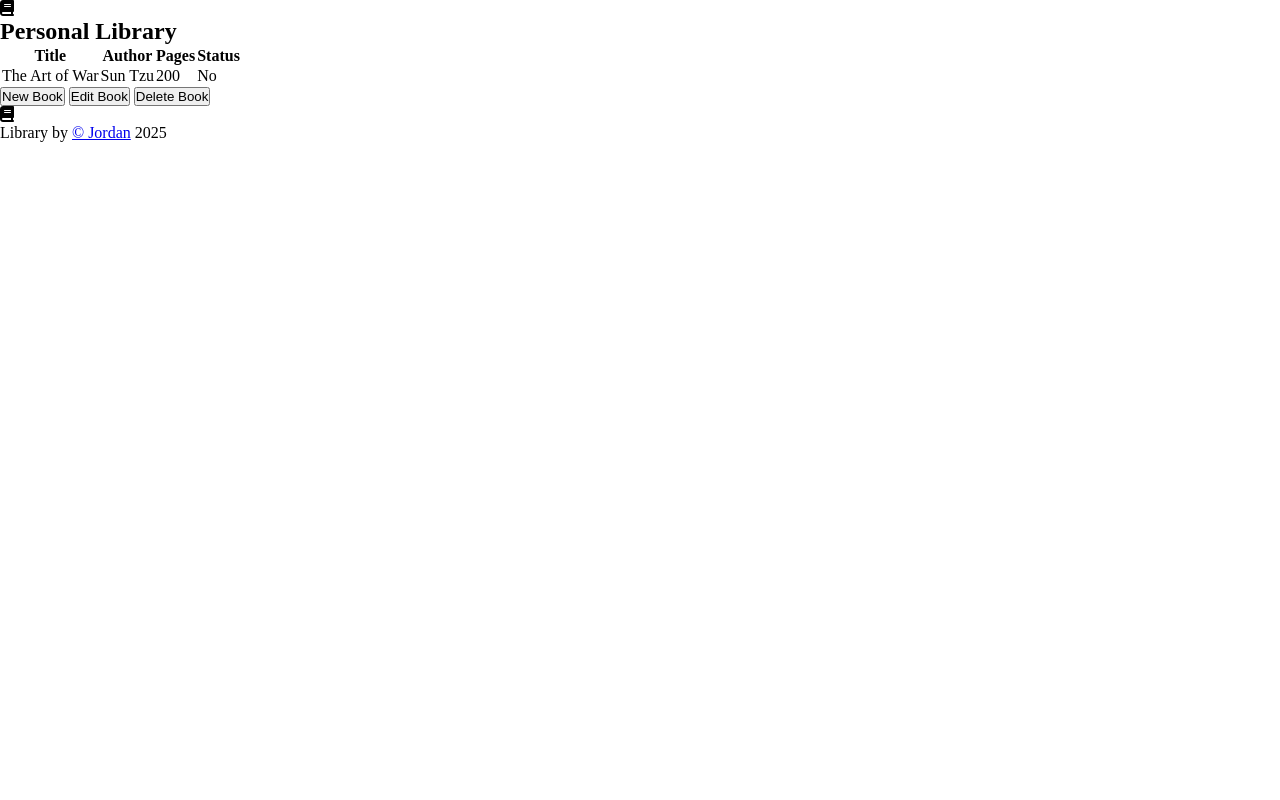
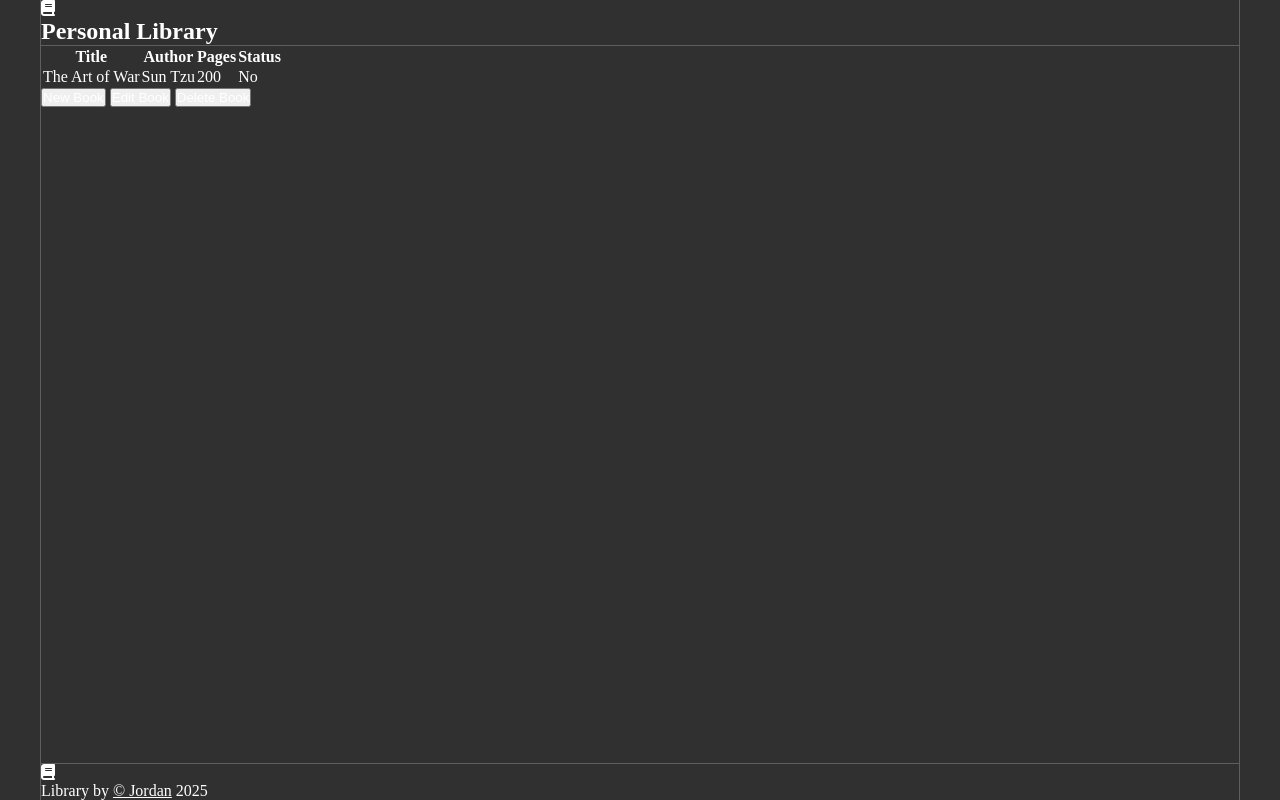
Before and after one commit to Jordan-AM/Library, a plain HTML site: page index.html in a window 1280 px wide. Drawn offline with Linux system fonts and the light colour scheme.

Commit message:
Set up colors, page's layout and min-width/heights

```diff
--- a/style.css
+++ b/style.css
@@ -1,4 +1,9 @@
 :root {
+    --color-dark: #303030;
+    --color-bright: #ffffff;
+    --color-gray: #5e5e5e;
+    --color-primary: #fffd00;
+    --color-secondary: #00fff9;
 
     & *,
     & *::before,
@@ -18,4 +23,37 @@
 body {
     min-width: 100%;
     min-height: 100%;
+    overflow: hidden;
+    background-color: var(--color-dark);
 }
+
+.footer-link,
+.fa-solid,
+.text {
+    color: var(--color-bright);
+}
+
+#page-container {
+    display: grid;
+    min-height: 100vh;
+    grid-template-columns: 1fr;
+    grid-template-rows: auto 1fr auto;
+    justify-items: center;
+}
+
+#header,
+#main,
+#footer {
+    min-width: 1200px;
+}
+
+.header-container,
+.main-container,
+.footer-container {
+    min-height: 100%;
+    border-inline: 1px solid var(--color-gray);
+}
+
+.main-container {
+    border: 1px solid var(--color-gray);
+}
```
